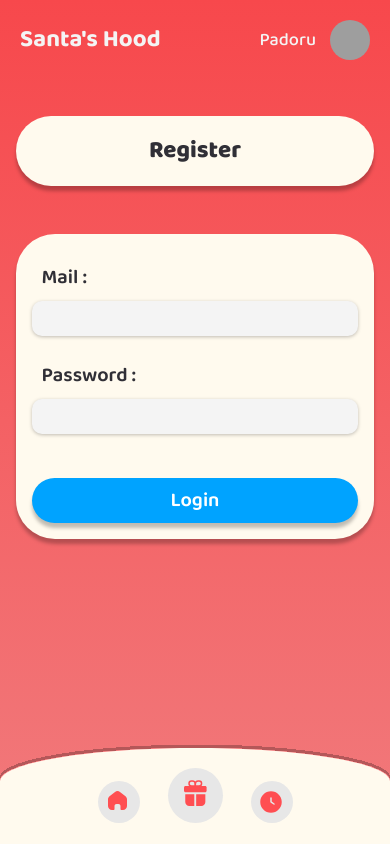
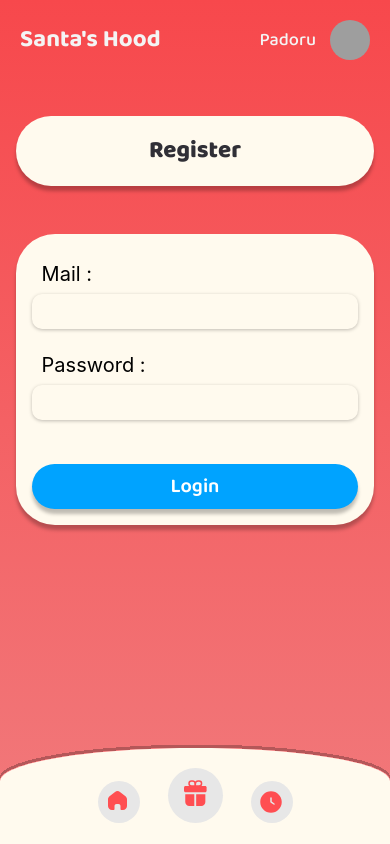
Before and after one commit to agerard57/RNsanta, a React Native app in the folder client/: screen /Login in a window 390 px wide. Built offline with nearby package versions, Linux system fonts and the light colour scheme; grey boxes are pictures that could not be loaded; what expo-linking, react-native-root-siblings would draw is missing.

Commit message:
refactor: :recycle: Refactor style

```diff
--- a/client/src/core/components/Input.tsx
+++ b/client/src/core/components/Input.tsx
@@ -1,40 +1,58 @@
-import { useLinkProps } from "@react-navigation/native";
-import { Component, Dispatch, FC, ReactNode, SetStateAction, useContext, useState } from "react";
-import { StyleProp, View, ViewStyle, StyleSheet, Text, TextInput, TextInputProps } from "react-native";
+import { FC, useContext } from "react";
+import {
+  StyleProp,
+  View,
+  ViewStyle,
+  Text,
+  TextInput,
+  TextInputProps,
+  StyleSheet,
+} from "react-native";
+
 import { ThemeContext, ThemeType } from "../../theme";
 
 type Props = {
   label: String;
   additionalStyling?: StyleProp<ViewStyle>;
   textInputParams?: TextInputProps;
-  inputValue: String,
-  updateInputValue: Dispatch<SetStateAction<String>>
+  updateInputValue: (text: string) => void;
 };
 
-
-export const Input: FC<Props> = ({ label, additionalStyling, textInputParams, inputValue, updateInputValue }) => {
+export const Input: FC<Props> = ({
+  label,
+  additionalStyling,
+  textInputParams,
+  updateInputValue,
+}) => {
   const theme = useContext(ThemeContext);
 
   return (
-    <View style={[ additionalStyling, {
+    <View style={[additionalStyling, styles().view]}>
+      <Text style={styles().label}>{label}</Text>
+      <TextInput
+        onChangeText={updateInputValue}
+        {...textInputParams}
+        style={styles().input}
+      />
+    </View>
+  );
+};
+
+const styles = (theme?: ThemeType) =>
+  StyleSheet.create({
+    view: {
       width: "100%",
       marginVertical: "0.75rem",
-    } ]}>
-      <Text
-        style={{
+    },
+    label: {
       fontSize: 20,
       fontFamily: theme && theme.fonts.semiBold,
-          color: theme.colors.black,
+      color: theme && theme.colors.black,
       textAlign: "left",
       marginLeft: "0.6rem",
-        }}>
-        {label}
-      </Text>
-      <TextInput
-      onChangeText={(input) => updateInputValue(input)}
-        {...textInputParams}
-        style={{
-          backgroundColor: theme.colors.white,
+    },
+    input: {
+      backgroundColor: theme && theme.colors.white,
       width: "100%",
       height: "2.5em",
       marginTop: "0.5rem",
@@ -47,8 +65,5 @@ export const Input: FC<Props> = ({ label, additionalStyling, textInputParams, in
       },
       shadowOpacity: 0.25,
       shadowRadius: 3.84,
-        }}
-        />
-    </View>
-  );
-};
+    },
+  });
```
Lines whose indentation alone changed are shown as unchanged.
